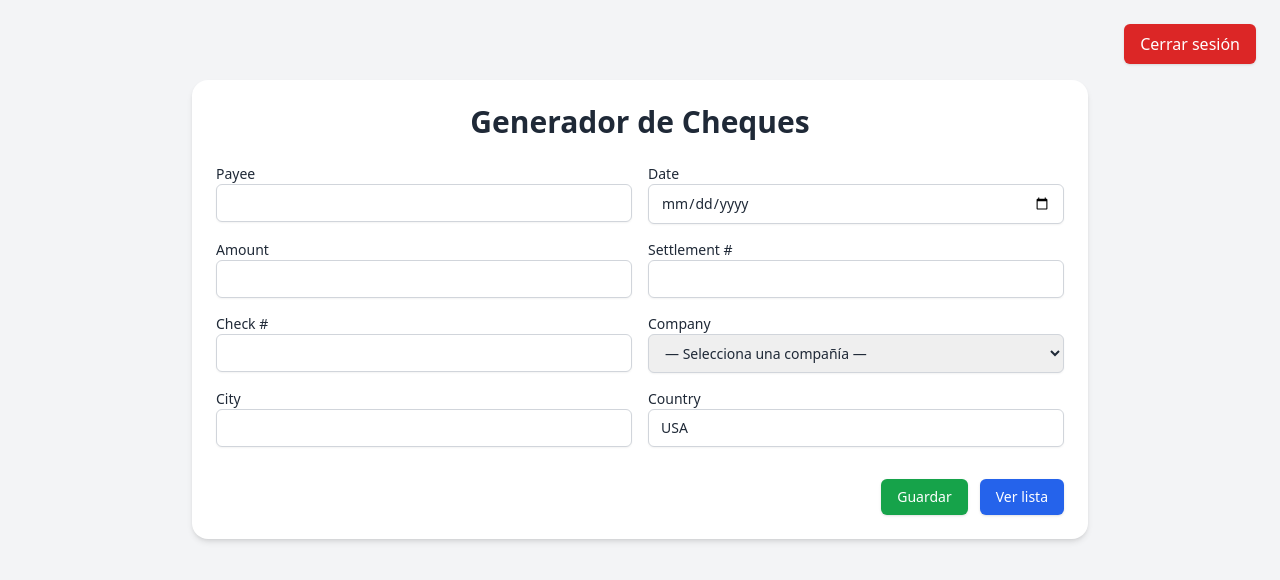
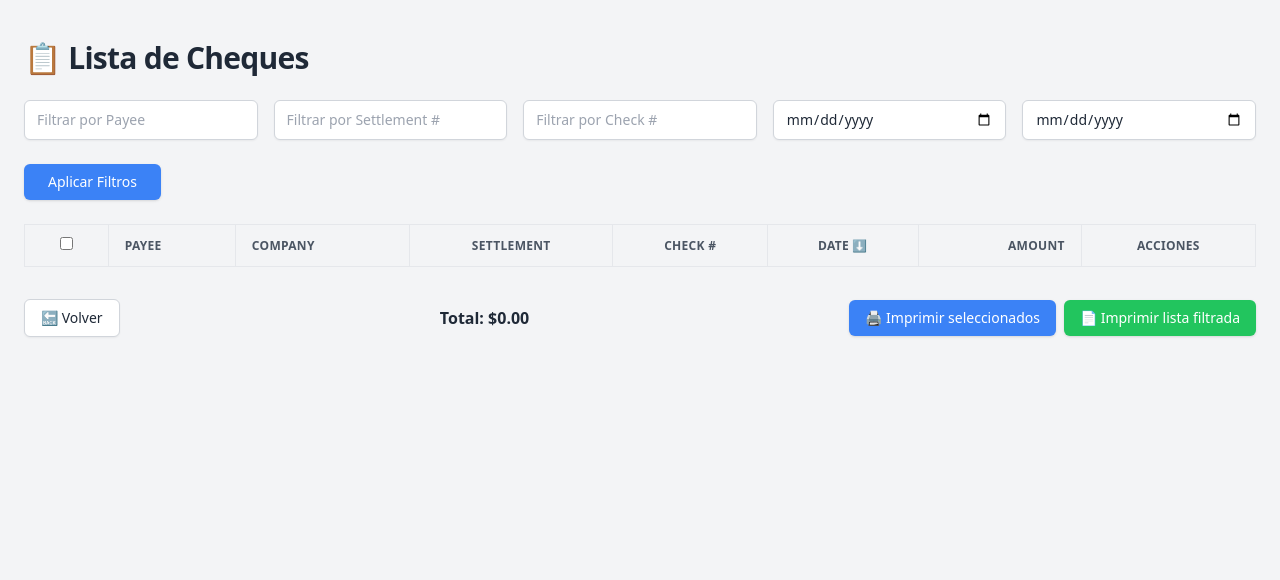
Before and after one commit to BenGanzo/chequefirebase-project, a plain HTML site: page public/index.html in a window 1280 px wide. Drawn offline with nearby package versions, Linux system fonts and the light colour scheme; no server answers.

Commit message:
Rediseño moderno en index.html y ajustes visuales en lista.html

```diff
--- a/public/index.html
+++ b/public/index.html
@@ -3,73 +3,85 @@
 <head>
   <meta charset="UTF-8" />
   <meta name="viewport" content="width=device-width, initial-scale=1.0" />
-  <title>Generador de Cheques</title>
+  <title>Lista Moderna</title>
   <script src="https://cdn.tailwindcss.com"></script>
 </head>
-<body class="bg-gray-100 p-6 text-gray-800 font-sans">
-  <!-- 🔴 Botón de logout -->
-  <div class="flex justify-end mb-4">
-    <button id="logoutBtn" class="bg-red-600 hover:bg-red-700 text-white px-4 py-2 rounded-md shadow">
-      Cerrar sesión
-    </button>
-  </div>
+<body class="bg-gray-100 text-gray-800 font-sans">
+  <div class="max-w-7xl mx-auto py-10 px-6">
+    <!-- Encabezado -->
+    <h1 class="text-3xl font-semibold tracking-tight mb-6 flex items-center gap-2">
+      📋 <span>Lista de Cheques</span>
+    </h1>
 
-  <!-- Contenido principal -->
-  <div class="max-w-4xl mx-auto bg-white p-6 rounded-2xl shadow-md">
-    <h1 class="text-3xl font-bold mb-6 text-center">Generador de Cheques</h1>
-
-    <form id="checkForm" class="grid grid-cols-1 md:grid-cols-2 gap-4">
-      <label class="text-sm">
-        Payee
-        <input name="payee" type="text" class="w-full border border-gray-300 rounded-md px-3 py-2 text-sm shadow-sm" required />
-      </label>
-      <label class="text-sm">
-        Date
-        <input name="date" type="date" class="w-full border border-gray-300 rounded-md px-3 py-2 text-sm shadow-sm" required />
-      </label>
-      <label class="text-sm">
-        Amount
-        <input name="amount" type="number" step="0.01" class="w-full border border-gray-300 rounded-md px-3 py-2 text-sm shadow-sm" required />
-      </label>
-      <label class="text-sm">
-        Settlement #
-        <input name="settlement" type="text" class="w-full border border-gray-300 rounded-md px-3 py-2 text-sm shadow-sm" required />
-      </label>
-      <label class="text-sm">
-        Check #
-        <input name="checknum" type="text" class="w-full border border-gray-300 rounded-md px-3 py-2 text-sm shadow-sm" />
-      </label>
-      <label class="text-sm">
-        Company
-        <select name="company" class="w-full border border-gray-300 rounded-md px-3 py-2 text-sm shadow-sm" required>
-          <option value="" disabled selected>— Selecciona una compañía —</option>
-          <option value="Impex">Impex</option>
-          <option value="Angunlo Aguilar">Angunlo Aguilar</option>
-          <option value="Hector Angulo">Hector Angulo</option>
-        </select>
-      </label>
-      <label class="text-sm">
-        City
-        <input name="city" type="text" class="w-full border border-gray-300 rounded-md px-3 py-2 text-sm shadow-sm" />
-      </label>
-      <label class="text-sm">
-        Country
-        <input name="country" type="text" value="USA" class="w-full border border-gray-300 rounded-md px-3 py-2 text-sm shadow-sm" />
-      </label>
-    </form>
-
-    <!-- Botones -->
-    <div class="flex flex-wrap justify-end items-center gap-3 mt-8">
-      <button type="button" id="addCheque" class="bg-green-600 hover:bg-green-700 text-white px-4 py-2 rounded-md shadow text-sm font-medium">Guardar</button>
-      <a href="lista-modern.html" class="bg-blue-600 hover:bg-blue-700 text-white px-4 py-2 rounded-md shadow text-sm font-medium">Ver lista</a>
+    <!-- Filtros -->
+    <div class="grid grid-cols-1 md:grid-cols-5 gap-4 mb-6">
+      <input id="filterPayee" type="text" placeholder="Filtrar por Payee" class="bg-white border border-gray-300 rounded-md px-3 py-2 text-sm shadow-sm focus:ring-blue-400 focus:border-blue-400" />
+      <input id="filterSettlement" type="text" placeholder="Filtrar por Settlement #" class="bg-white border border-gray-300 rounded-md px-3 py-2 text-sm shadow-sm focus:ring-blue-400 focus:border-blue-400" />
+      <input id="filterCheckNum" type="text" placeholder="Filtrar por Check #" class="bg-white border border-gray-300 rounded-md px-3 py-2 text-sm shadow-sm focus:ring-blue-400 focus:border-blue-400" />
+      <input id="filterStartDate" type="date" class="bg-white border border-gray-300 rounded-md px-3 py-2 text-sm shadow-sm focus:ring-blue-400 focus:border-blue-400" />
+      <input id="filterEndDate" type="date" class="bg-white border border-gray-300 rounded-md px-3 py-2 text-sm shadow-sm focus:ring-blue-400 focus:border-blue-400" />
     </div>
 
-    <!-- 🔐 Botón que solo verá el admin -->
-    <div id="adminActions" class="mt-4 hidden text-right">
-      <a href="registro.html" class="bg-orange-500 hover:bg-orange-600 text-white px-4 py-2 rounded-md shadow text-sm font-medium">➕ Crear nuevo usuario</a>
+    <div class="mb-6">
+      <button id="applyFilters" class="bg-blue-500 hover:bg-blue-600 text-white text-sm px-6 py-2 rounded-md font-medium shadow">Aplicar Filtros</button>
+    </div>
+
+    <!-- Tabla -->
+    <div class="overflow-x-auto">
+      <table class="min-w-full bg-white rounded-xl shadow-sm border border-gray-200">
+        <thead>
+          <tr class="bg-gray-100 text-xs font-semibold text-gray-600 uppercase tracking-wide border-b border-gray-200">
+            <th class="px-4 py-3 text-center border-r border-gray-200"><input type="checkbox" id="selectAll" /></th>
+            <th class="px-4 py-3 text-left border-r border-gray-200">Payee</th>
+            <th class="px-4 py-3 text-left border-r border-gray-200">Company</th>
+            <th class="px-4 py-3 text-center border-r border-gray-200">Settlement</th>
+            <th class="px-4 py-3 text-center border-r border-gray-200">Check #</th>
+            <th id="sortDateHeader" class="px-4 py-3 text-center cursor-pointer hover:bg-gray-50 border-r border-gray-200">
+              Date <span id="dateSortIcon">⬇️</span>
+            </th>
+            <th class="px-4 py-3 text-right border-r border-gray-200">Amount</th>
+            <th class="px-4 py-3 text-center">Acciones</th>
+          </tr>
+        </thead>
+        <tbody id="tableBody" class="divide-y divide-gray-200 bg-white text-sm">
+          <!-- Cheques renderizados dinámicamente -->
+        </tbody>
+      </table>
+    </div>
+
+    <!-- Controles -->
+    <div class="mt-8 flex flex-col md:flex-row justify-between items-center gap-4">
+      <button onclick="window.location.href='formulario.html'" class="bg-white border border-gray-300 hover:bg-gray-50 text-sm px-4 py-2 rounded-md shadow-sm">🔙 Volver</button>
+
+      <p class="text-base font-semibold">Total: $<span id="totalAmount">0.00</span></p>
+
+      <div class="flex gap-2">
+        <button id="printSelected" class="bg-blue-500 hover:bg-blue-600 text-white text-sm px-4 py-2 rounded-md shadow">🖨️ Imprimir seleccionados</button>
+        <button id="printFilteredList" class="bg-green-500 hover:bg-green-600 text-white text-sm px-4 py-2 rounded-md shadow">📄 Imprimir lista filtrada</button>
+      </div>
     </div>
   </div>
 
+  <!-- Ordenar por fecha -->
+  <script>
+    document.addEventListener('DOMContentLoaded', () => {
+      const sortDateHeader = document.getElementById('sortDateHeader');
+      const dateSortIcon = document.getElementById('dateSortIcon');
+
+      const savedSortAsc = localStorage.getItem('sortDateAsc') === 'true';
+      dateSortIcon.textContent = savedSortAsc ? '⬆️' : '⬇️';
+
+      sortDateHeader.addEventListener('click', () => {
+        const current = localStorage.getItem('sortDateAsc') === 'true';
+        const newValue = !current;
+        localStorage.setItem('sortDateAsc', newValue);
+        dateSortIcon.textContent = newValue ? '⬆️' : '⬇️';
+        if (typeof renderTable === 'function') renderTable();
+      });
+    });
+  </script>
+
+  <!-- Script principal -->
   <script type="module" src="app.js"></script>
 </body>
 </html>
```
Also changed, not shown: public/lista.html (+9 -6 lines).
